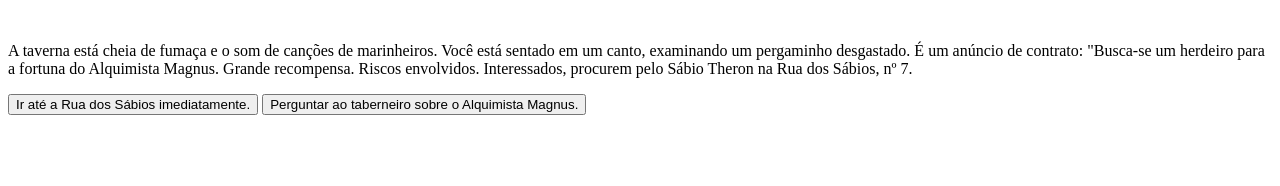
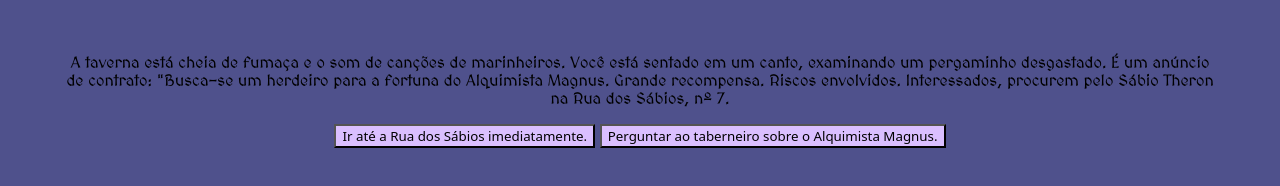
Before and after one commit to caiohenriquewolter/figma, a plain HTML site: page index.html in a window 1280 px wide. Drawn offline with Linux system fonts and the light colour scheme; a web font is replaced by a local one.

Commit message:
Add files via upload

```diff
--- a/index.html
+++ b/index.html
@@ -9,11 +9,11 @@
 </head>
 <body>
     <main>
-        <div>
+        <div class="passo ativo" id="passo-0">
             <img src="" alt="">
             <p>A taverna está cheia de fumaça e o som de canções de marinheiros. Você está sentado em um canto, examinando um pergaminho desgastado. É um anúncio de contrato: "Busca-se um herdeiro para a fortuna do Alquimista Magnus. Grande recompensa. Riscos envolvidos. Interessados, procurem pelo Sábio Theron na Rua dos Sábios, nº 7.</p>
-            <button>Ir até a Rua dos Sábios imediatamente.</button>
-            <button>Perguntar ao taberneiro sobre o Alquimista Magnus.</button>
+            <button class="btn-proximo" data-proximo="1">Ir até a Rua dos Sábios imediatamente.</button>
+            <button class="btn-proximo" data-proximo="2">Perguntar ao taberneiro sobre o Alquimista Magnus.</button>
         </div>
     </main>
 </body>
--- a/style.css
+++ b/style.css
@@ -7,5 +7,27 @@
     --ultra-violeta: #4f518cff;
     --azul-profundo: #2c2a4aff;
     --titulo: "Pirata One", system-ui;
-    --texto:
+    --texto: "MedievalSharp", cursive;
 }
+body{
+    background-color: var(--ultra-violeta);
+    font-family: var(--texto);
+    margin: 0;
+    padding: 0;
+    display: flex;
+    align-items: center;
+    justify-content: center;
+}
+main{
+    margin-top: 20px;
+    max-width: 90%;
+    text-align: center;
+}
+button{
+    font-family: var(--titulo);
+    background-color: var(--violeta);
+    color: var(--roxo)
+    border: 2px solid
+
+
+}
```
